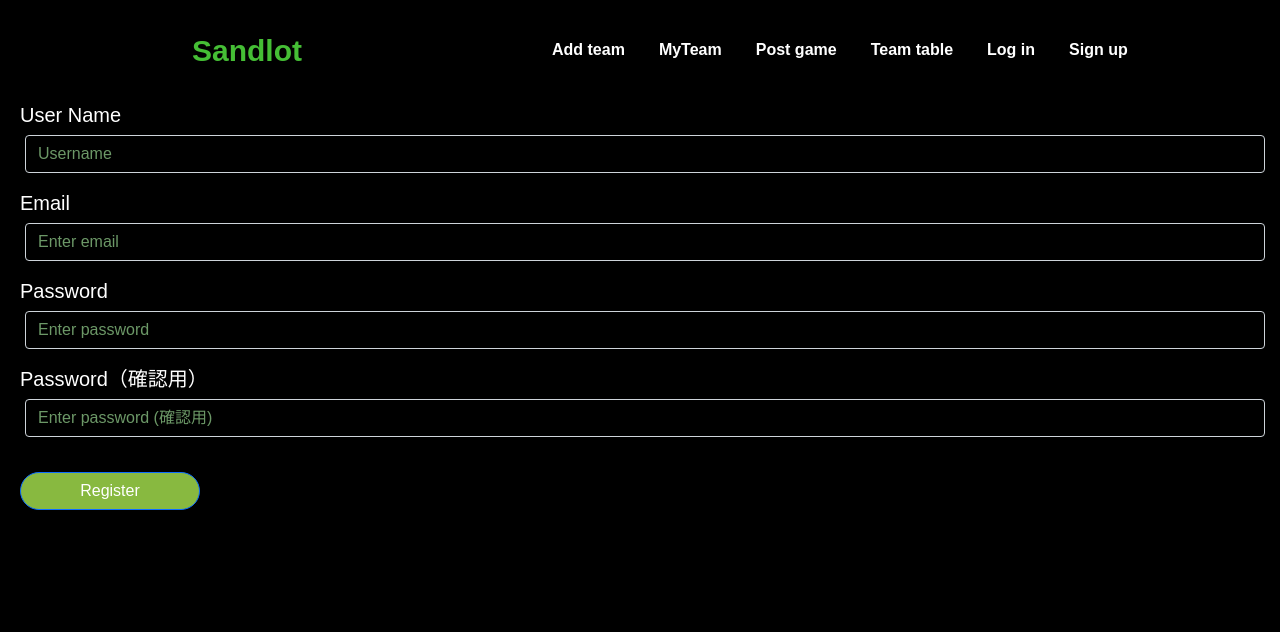
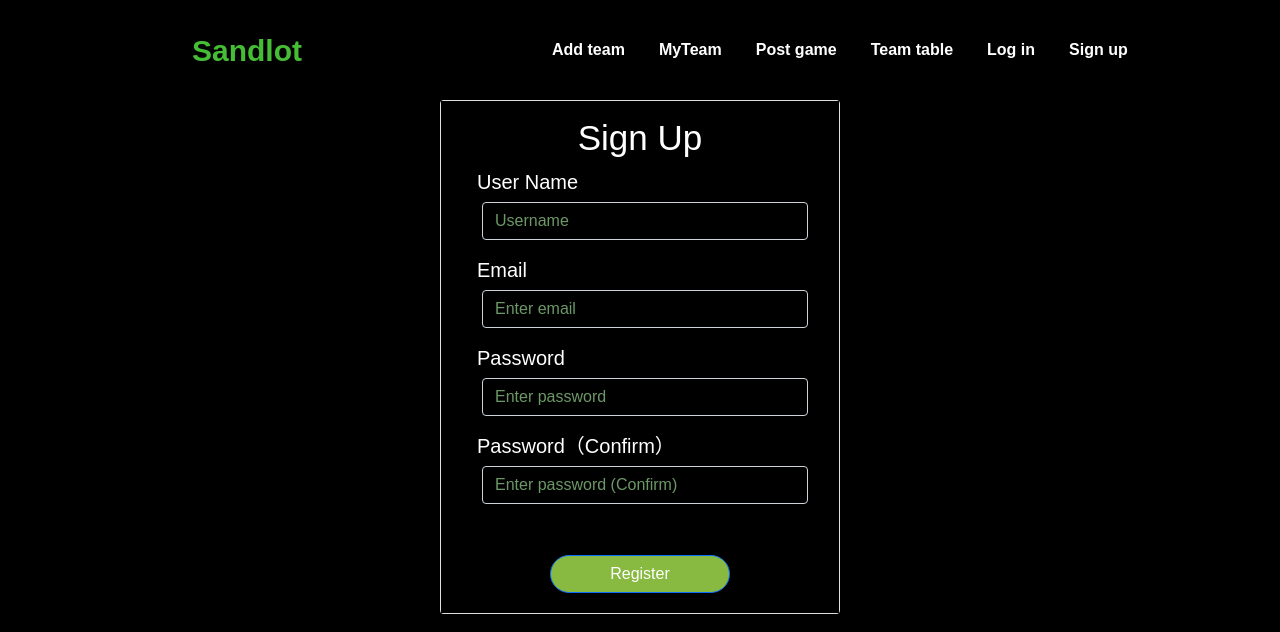
Before and after one commit to kaheiseki/sandlot, a React (Create React App) app: page /signup in a window 1280 px wide. Shown: the top 632 px of the page. Built offline with nearby package versions, Linux system fonts and the light colour scheme.

Commit message:
update signup & add_team style

```diff
--- a/src/pages/add_teams/add_team.css
+++ b/src/pages/add_teams/add_team.css
@@ -3,3 +3,6 @@
   margin: 0 auto;
   text-align: center;
 }
+.create_game_post_title{
+  font-size: 35px;
+}
--- a/src/pages/add_teams/add_team.js
+++ b/src/pages/add_teams/add_team.js
@@ -43,7 +43,7 @@ console.log(userId);
     <div>
       <Card className='add_team_card'>
         <Card.Body>
-          <Card.Title className='createGamePostTitle'>新規チーム作成</Card.Title>
+          <Card.Title className='create_game_post_title'>Add team</Card.Title>
           <input
             className='form-control'
             placeholder="Team name..."
--- a/src/pages/login/login.css
+++ b/src/pages/login/login.css
@@ -22,6 +22,9 @@ label{
   margin: 0px 20px 15px 20px;
   text-align: left;
 }
+#customCheck1{
+  margin-right: 5px;
+}
 Button{
   background-color: #88b940 !important;
   width: 180px !important;
--- a/src/pages/signup/signup.css
+++ b/src/pages/signup/signup.css
@@ -0,0 +1,34 @@
+*{
+  color: #ffffff;
+}
+.form_outline{
+  margin-top: 20px;
+  text-align: center;
+  border-radius: 10px;
+  /* outline: 0.1rem solid #b9b9b9; */
+  width: 400px;
+  margin: 0 auto;
+}
+
+.signup_title{
+  font-size: 35px !important;
+  text-align: center;
+}
+
+label{
+  font-size: 20px;
+  margin-bottom: 5px;
+}
+.form-group{
+  margin: 0px 20px 15px 20px;
+  text-align: left;
+}
+Button{
+  background-color: #88b940 !important;
+  width: 180px !important;
+  border-radius: 20px!important;
+}
+Button:hover{
+  color: #000000 !important;
+  background-image: linear-gradient(0deg, #40E0D0, #FF8C00, #FF0080);
+}
--- a/src/pages/signup/signup.js
+++ b/src/pages/signup/signup.js
@@ -10,6 +10,9 @@ import {
   deleteDoc,
   doc,
 } from "firebase/firestore";
+import { Card , Button} from 'react-bootstrap';
+import './signup.css';
+
 
 
 export const SignUp = () => {
@@ -55,8 +58,12 @@ export const SignUp = () => {
     }
   }
   return(
-    <div>
-      <form className='form-groups'>
+    <div className='form_outline'>
+      <Card>
+        <Card.Body>
+          <Card.Title className='signup_title'>
+            Sign Up
+          </Card.Title>
           <div className='form-group'>
             <label>User Name</label>
             <input className='form-control' placeholder="Username" onChange={inputUsername}/>
@@ -73,12 +80,16 @@ export const SignUp = () => {
           </div>
 
           <div className='form-group'>
-            <label>Password（確認用）</label>
-            <input type="password" className='form-control' placeholder="Enter password (確認用)" onChange={inputConfirmPassword}/>
+              <label>Password（Confirm）</label>
+              <input type="password" className='form-control' placeholder="Enter password (Confirm)" onChange={inputConfirmPassword}/>
           </div>
-
-        <button type="button" className="btn btn-primary btn-block" onClick={Signup(username,email,password,confirmPassword)}>Register</button>
+        </Card.Body>
+          <form>
+            <Button type="button" className="btn btn-primary btn-block" onClick={Signup(username,email,password,confirmPassword)}>
+              Register
+            </Button>
           </form>
+      </Card>
     </div>
     // ↑消さないで。
     // <div>
```
Lines whose indentation alone changed are shown as unchanged.
